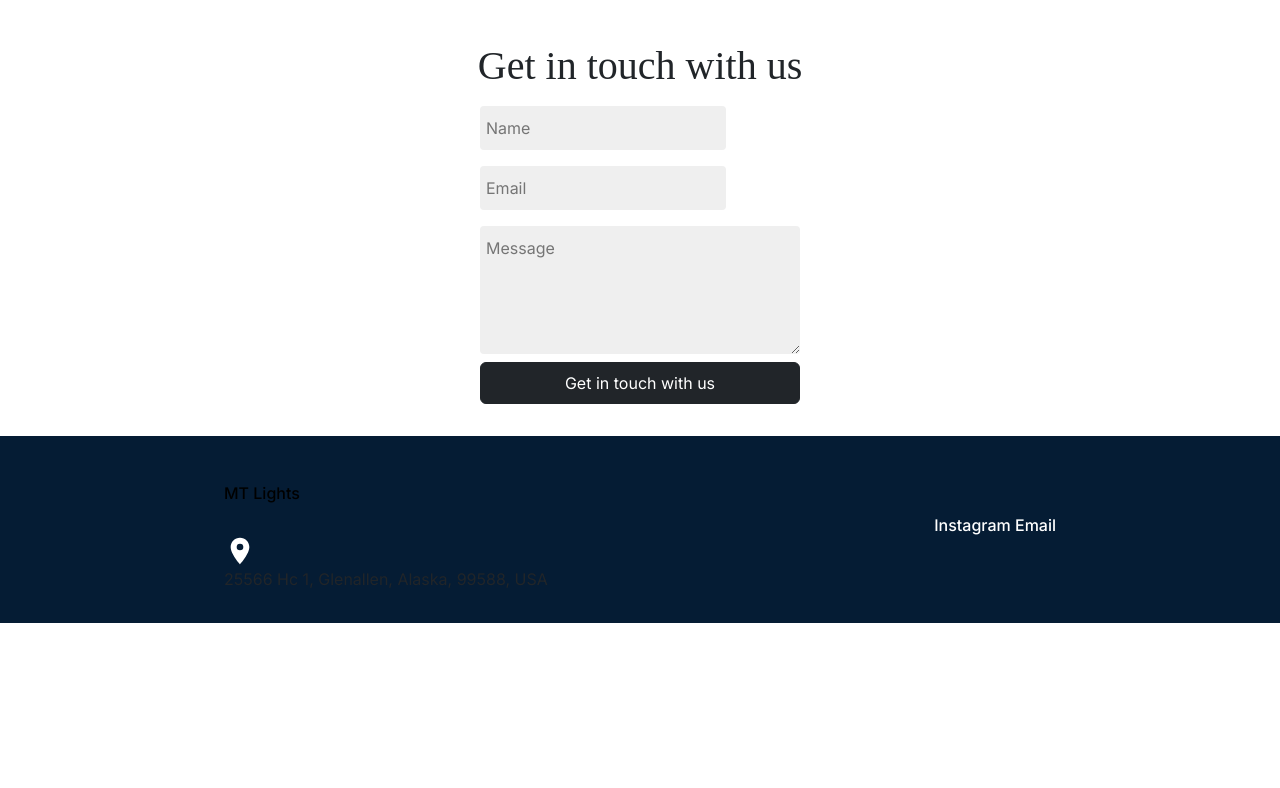
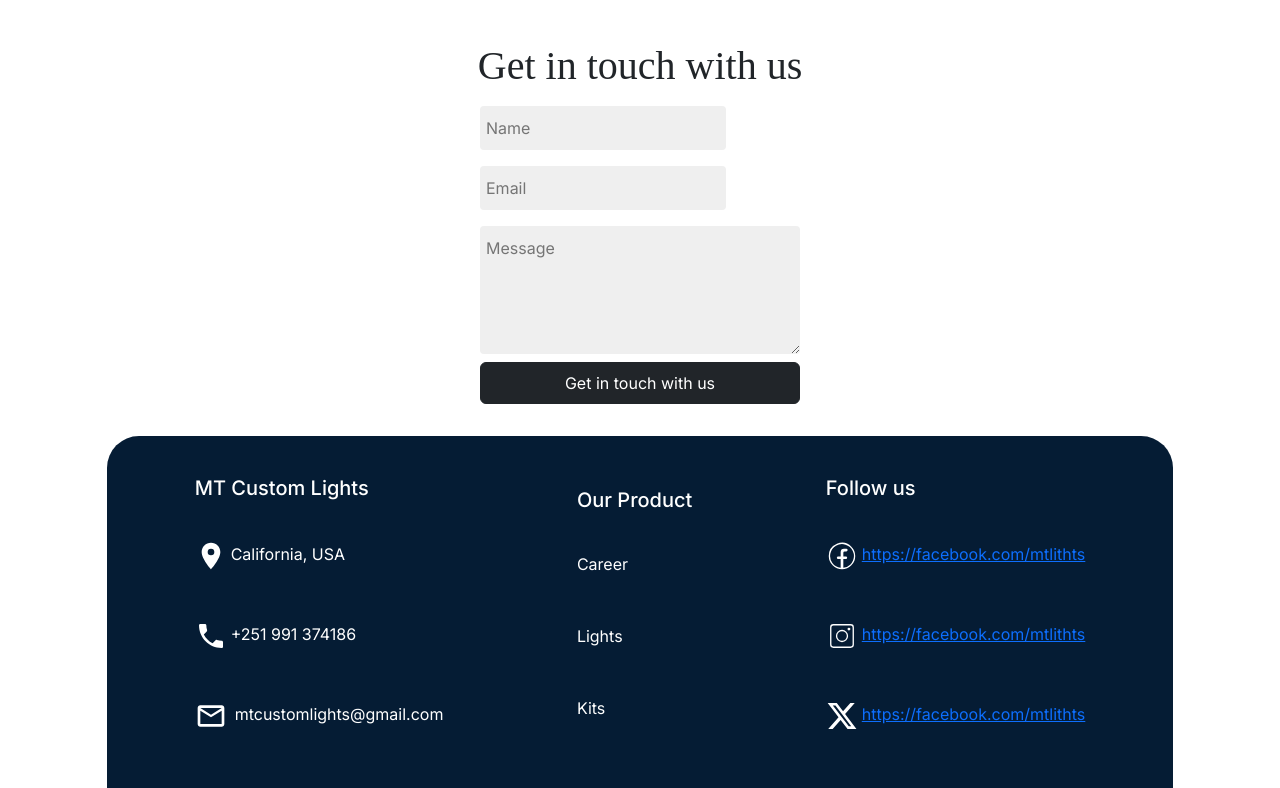
Before and after one commit to kennataddese6/threecars, a Next.js app: page / in a window 1280 px wide. Shown: the part 2651-3439 px from the top of the page. Before the commit the page ends 3274 px from the top, so only its background shows below. Built offline with nearby package versions, Linux system fonts and the light colour scheme; a web font is replaced by a local one.

Commit message:
add footer

```diff
--- a/app/globals.css
+++ b/app/globals.css
@@ -1,8 +1,8 @@
-@import url("https://fonts.googleapis.com/css2?family=Roboto:ital,wght@0,100;0,300;0,400;0,500;0,700;0,900;1,100;1,300;1,400;1,500;1,700;1,900&display=swap");
-@import url("https://fonts.googleapis.com/css2?family=Playwrite+FR+Moderne:wght@100..400&display=swap");
-@import url("https://fonts.googleapis.com/css2?family=Inconsolata:wght@200..900&family=Playwrite+FR+Moderne:wght@100..400&display=swap");
-@import url("https://fonts.googleapis.com/css2?family=Zen+Tokyo+Zoo&display=swap");
-@import url("https://fonts.googleapis.com/css2?family=Poppins:ital,wght@0,100;0,200;0,300;0,400;0,500;0,600;0,700;0,800;0,900;1,100;1,200;1,300;1,400;1,500;1,600;1,700;1,800;1,900&display=swap");
+@import url('https://fonts.googleapis.com/css2?family=Roboto:ital,wght@0,100;0,300;0,400;0,500;0,700;0,900;1,100;1,300;1,400;1,500;1,700;1,900&display=swap');
+@import url('https://fonts.googleapis.com/css2?family=Playwrite+FR+Moderne:wght@100..400&display=swap');
+@import url('https://fonts.googleapis.com/css2?family=Inconsolata:wght@200..900&family=Playwrite+FR+Moderne:wght@100..400&display=swap');
+@import url('https://fonts.googleapis.com/css2?family=Zen+Tokyo+Zoo&display=swap');
+@import url('https://fonts.googleapis.com/css2?family=Poppins:ital,wght@0,100;0,200;0,300;0,400;0,500;0,600;0,700;0,800;0,900;1,100;1,200;1,300;1,400;1,500;1,600;1,700;1,800;1,900&display=swap');
 * {
   margin: 0;
   padding: 0;
@@ -28,23 +28,23 @@ body,
   margin: auto;
 }
 .roboto-regular {
-  font-family: "Roboto", sans-serif;
+  font-family: 'Roboto', sans-serif;
   font-weight: 700;
   font-style: normal;
 }
 .play-write {
-  font-family: "Playwrite FR Moderne", cursive;
+  font-family: 'Playwrite FR Moderne', cursive;
   font-optical-sizing: auto;
   font-style: normal;
 }
 .inconsolata {
-  font-family: "Inconsolata", monospace;
+  font-family: 'Inconsolata', monospace;
   font-optical-sizing: auto;
   font-style: normal;
-  font-variation-settings: "wdth" 100;
+  font-variation-settings: 'wdth' 100;
 }
 .zen-tokyo-zoo-regular {
-  font-family: "Zen Tokyo Zoo", system-ui;
+  font-family: 'Zen Tokyo Zoo', system-ui;
   font-weight: 400;
   font-style: normal;
 }
@@ -149,7 +149,7 @@ body,
   margin: auto;
 }
 .heroheaderText {
-  font-family: "Poppins", sans-serif;
+  font-family: 'Poppins', sans-serif;
   font-weight: 600;
   font-style: normal;
   font-size: 2rem;
@@ -161,7 +161,7 @@ body,
 }
 
 .now-span::after {
-  content: "";
+  content: '';
   position: absolute;
   bottom: 25%;
   margin-bottom: -8px;
@@ -502,7 +502,8 @@ p {
   width: 90%;
 }
 .copyRightFooter {
-  background-color: #051c34;
+  display: flex;
+  flex-wrap: wrap;
 }
 footer {
   padding: 16px 64px;
@@ -510,6 +511,12 @@ footer {
   justify-content: space-between;
   align-items: center;
   margin: auto;
+  background-color: #051c34;
+  border-top-right-radius: 32px;
+  border-top-left-radius: 32px;
+}
+.footerItem {
+  padding: 0.5em;
 }
 .siginContainer {
   position: absolute;
--- a/app/ui/footer.tsx
+++ b/app/ui/footer.tsx
@@ -1,17 +1,55 @@
-import { MdLocationOn } from 'react-icons/md';
-
+'use client';
+import { MdLocationOn, MdPhone, MdMail } from 'react-icons/md';
+import { MdOutlineEmail } from 'react-icons/md';
+import { CiFacebook, CiInstagram } from 'react-icons/ci';
+import { FaXTwitter } from 'react-icons/fa6';
+import Link from 'next/link';
 export default function Footer() {
   return (
     <div className="copyRightFooter">
-      <footer className="col-lg-11 col-xl-9">
-        <div>
-          <h6 className="white-text logoContainer">MT Lights</h6>
-          <MdLocationOn fontSize={32} color="white" />
-          <div>
-            <p>25566 Hc 1, Glenallen, Alaska, 99588, USA</p>
-          </div>
+      <footer className="col-lg-11 col-xl-10">
+        <div className="footerItem">
+          <h5 className="white-text p-3">MT Custom Lights</h5>
+          <p className="white-text p-3">
+            <MdLocationOn color="white" fontSize={32} />
+            <span className="ms-1">California, USA</span>
+          </p>
+          <p className="white-text p-3">
+            <MdPhone color="white" fontSize={32} />
+            <span className="ms-1">+251 991 374186</span>
+          </p>
+          <p className="white-text p-3">
+            <MdOutlineEmail color="white" fontSize={32} />
+            <span className="ms-2">mtcustomlights@gmail.com</span>
+          </p>
         </div>
-        <h6 className="white-text">Instagram Email</h6>
+        <div className="footerItem">
+          <h5 className="white-text p-3">Our Product</h5>
+          <p className="white-text p-3">Career</p>
+          <p className="white-text p-3">Lights</p>
+          <p className="white-text p-3">Kits</p>
+        </div>
+        <div className="footerItem">
+          <h5 className="white-text p-3">Follow us</h5>
+          <p className="white-text p-3">
+            <CiFacebook color="white" fontSize={32} />
+            <Link href="#" className="ms-1">
+              https://facebook.com/mtlithts
+            </Link>
+          </p>
+          <p className="white-text p-3">
+            <CiInstagram color="white" fontSize={32} />
+            <Link href="#" className="ms-1">
+              https://facebook.com/mtlithts
+            </Link>
+          </p>
+          <p className="white-text p-3">
+            <FaXTwitter color="white" fontSize={32} />
+            <Link href="#" className="ms-1">
+              https://facebook.com/mtlithts
+            </Link>
+          </p>
+        </div>
       </footer>
     </div>
   );
```
